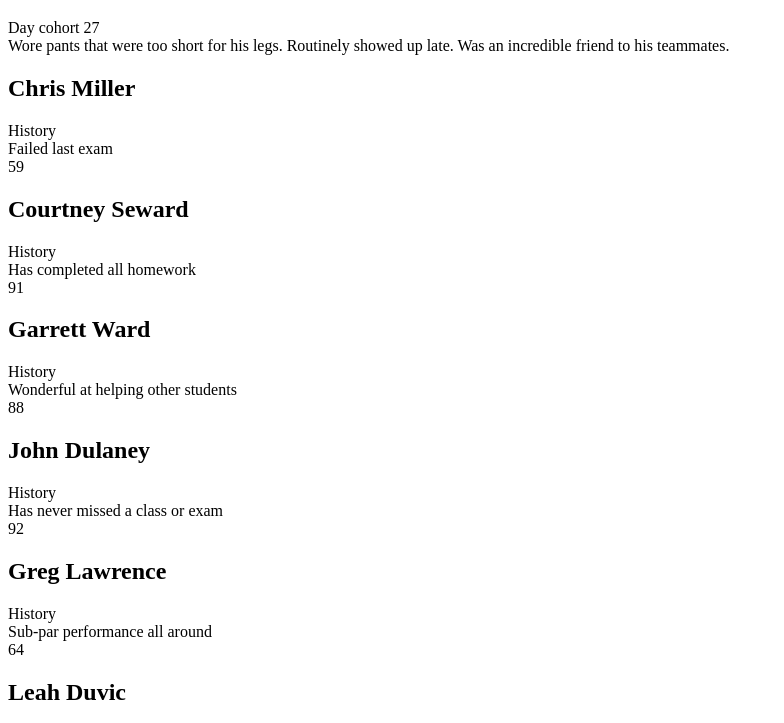
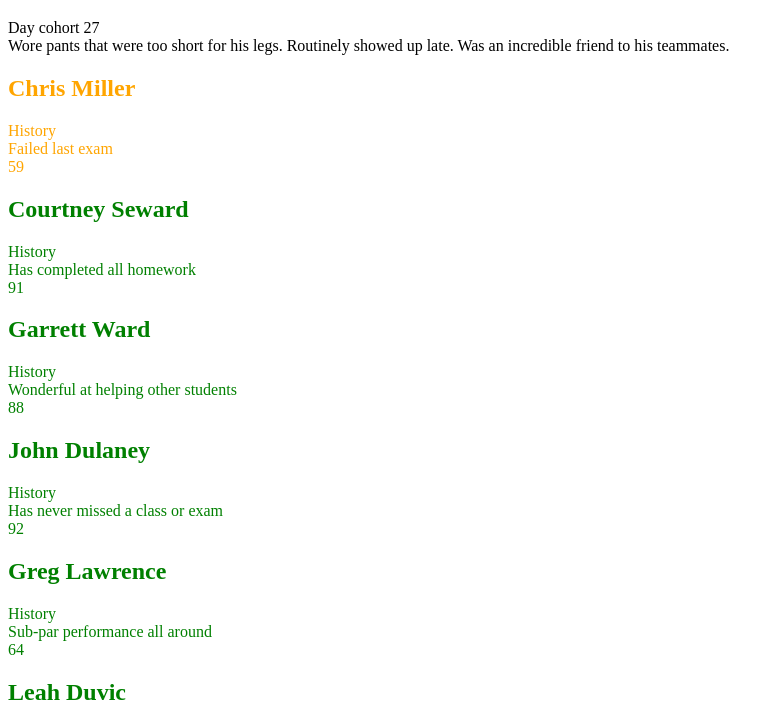
Before and after one commit to StephenAvila2020/DOMCODE, a plain HTML site: page index.html in a window 1280 px wide. Shown: the part 61-784 px from the top of the page, without its empty margins (0-784 px from the left). Drawn offline with Linux system fonts and the light colour scheme.

Commit message:
doneprac

```diff
--- a/script.js
+++ b/script.js
@@ -108,6 +108,20 @@ for (let i = 0; i < students.length; i++) {
     )
 }
 
+const studentDivs = document.querySelectorAll(".student")
+for (let i = 0; i < studentDivs.length; i++) {
+    let studentComponent = "#container"
+    console.log("this is student div", studentDivs[i])
+    if (students[i].score >= 60) {
+        studentDivs[i].classList.add("passing")
+    } else {
+        studentDivs[i].classList.add("failing")
+    }
+    console.log(studentComponent);
+
+
+}
+
 // Instead of defining four arguments for the createStudentComponent function, and then passing the individual properties when it is invoked, refactor the function to accept the entire object as a single argument.
 
 // Then refactor your string interpolation code to use the object properties.
```
Also changed, not shown: index.html (+1 -3 lines).
